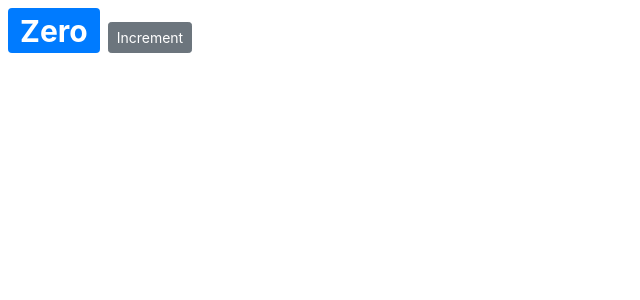
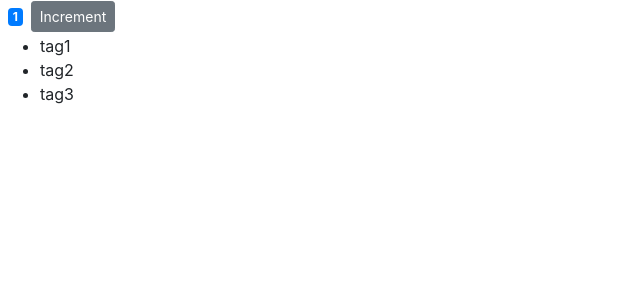
Before and after one commit to jrimchoi/react-crash-course-mosh, a React (Create React App) app: page / in a window 1280 px wide. Shown: the top 300 px of the page, without its empty margins (0-640 px from the left). Built offline with nearby package versions, Linux system fonts and the light colour scheme.

Commit message:
rendering lists

```diff
--- a/src/components/counter.jsx
+++ b/src/components/counter.jsx
@@ -2,18 +2,24 @@
 
 class Counter extends Component {
   state = {
-    count: 0
+    count: 1,
+    tags: ["tag1", "tag2", "tag3"]
   };
 
   render() {
     return (
       <React.Fragment>
-        <span style={{ fontSize: 30 }} className="badge badge-primary m-2">
-          {this.formatCount()}
-        </span>
+        <span className={this.getBadgeClasses()}>{this.formatCount()}</span>
         <button className="btn btn-secondary btn-sm">Increment</button>
+        <ul>{this.state.tags.map(tag => <li key={tag}>{tag}</li>)}</ul>
       </React.Fragment>
     );
+  }
+
+  getBadgeClasses() {
+    let classes = "badge m-2 badge-";
+    classes += this.state.count === 0 ? "warning" : "primary";
+    return classes;
   }
 
   formatCount() {
```
